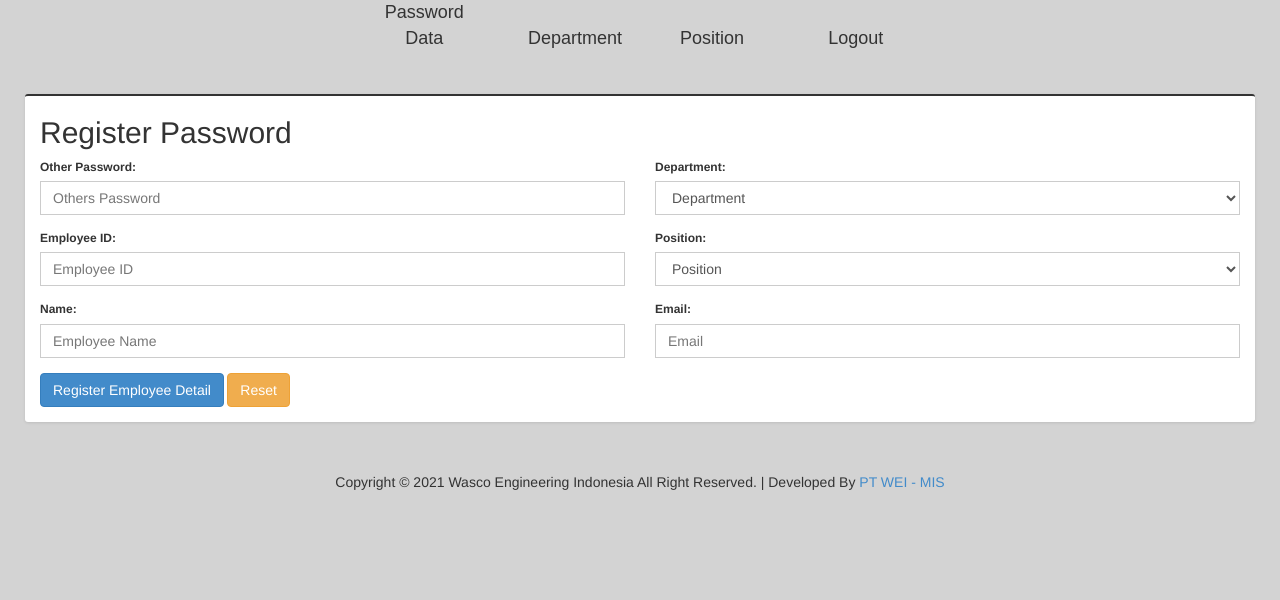
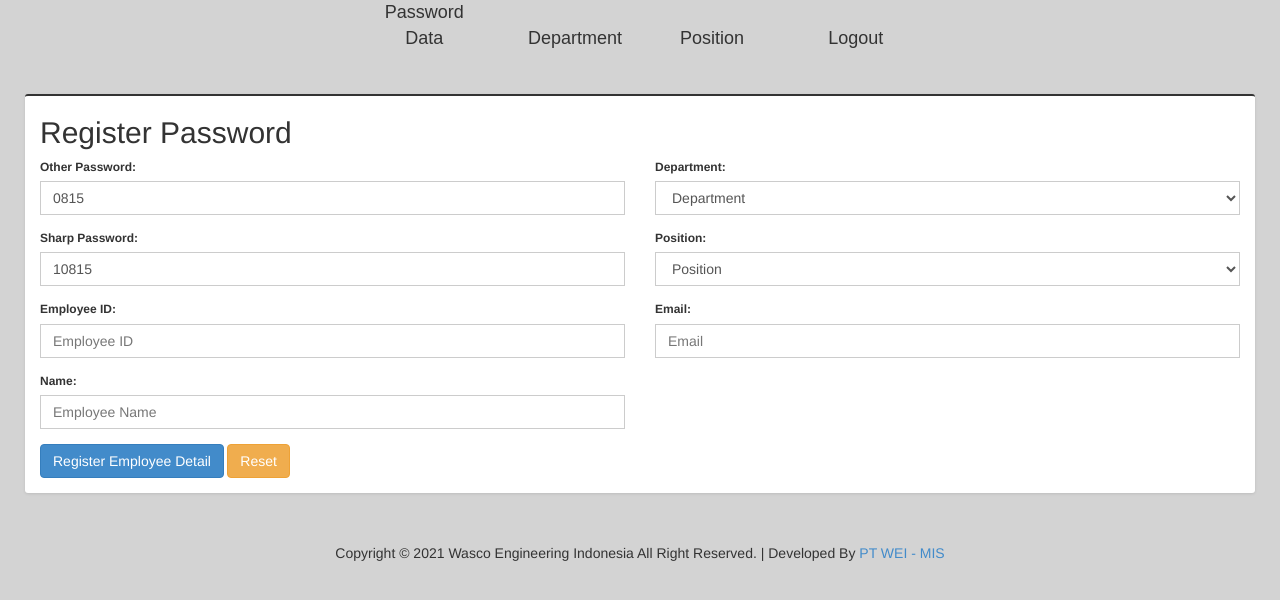
Before and after one commit to rabunjauh/copier, a CodeIgniter app: page /database/c_employee_details/register_password in a window 1280 px wide. Shown: the part 174-774 px from the top of the page. Run offline with CodeIgniter, Linux system fonts and the light colour scheme; a user stored in the database is signed in; data comes from the database, SQL or seed files in the repository.

Commit message:
feat: create print pdf, fix: modify input register with autofill password and sharp password field auto input value as others password + 1 in the beginning field, fix: modify sharp password field auto input value as others password + 1 in the beginning field

```diff
--- a/application/controllers/C_employee_details.php
+++ b/application/controllers/C_employee_details.php
@@ -127,12 +127,14 @@ class C_employee_details extends CI_Controller {
 		if ($this->input->post()) {
 			$this->load->library('form_validation');
 			$this->form_validation->set_rules('txt_others_password', 'Others Password', 'required|is_unique[copier_id.others_password]');
+			$this->form_validation->set_rules('txt_sharp_password', 'Sharp Password', 'required|is_unique[copier_id.sharp_password]');
 			$this->form_validation->set_rules('txt_idemployee', 'Employee ID', 'required|is_unique[copier_id.idemployee]');
 			$this->form_validation->set_rules('txt_employee_name', 'Employee Name', 'required');
 			$this->form_validation->set_rules('txt_employee_email', 'Email', 'required');
 
 			if ($this->form_validation->run()) {
 				$form_info['txt_others_password'] = $this->input->post('txt_others_password', TRUE);
+				$form_info['txt_sharp_password'] = $this->input->post('txt_sharp_password', TRUE);
 				$form_info['txt_idemployee'] = $this->input->post('txt_idemployee', TRUE);
 				$form_info['txt_employee_name'] = $this->input->post('txt_employee_name', TRUE);
 				$form_info['sel_dept'] = $this->input->post('sel_dept', TRUE);
@@ -185,6 +187,7 @@ class C_employee_details extends CI_Controller {
 		if ($this->form_validation->run()) {
 			$id = $this->input->post('copier_id', TRUE);
 			$form_info['txt_other_password'] = $this->input->post('txt_other_password', TRUE);
+			$form_info['txt_sharp_password'] = $this->input->post('txt_sharp_password', TRUE);
 			$form_info['txt_employeeid'] = $this->input->post('txt_employeeid', TRUE);
 			$form_info['txt_employeename'] = $this->input->post('txt_employeename', TRUE);
 			$form_info['sel_dept'] = $this->input->post('sel_dept', TRUE);
@@ -441,4 +444,28 @@ class C_employee_details extends CI_Controller {
 		$writer = new Xlsx($spreedsheet);
 		$writer->save("php://output");
 	}
+
+	public function pdf_register($id) {
+		$employee = $this->m_copier_registration->get_registration_by_id($id);
+		$data['recipient'] = $employee->email . '@wascoenergy.com';
+		$data['idemployee'] = $employee->idemployee;
+		$data['employeename'] = $employee->employeename;
+		$data['deptdesc'] = $employee->deptdesc;
+		$data['positiondesc'] = $employee->positiondesc;
+		$data['others_password'] = $employee->others_password;
+		$data['sharp_password'] = $employee->sharp_password;
+
+		$html = $this->load->view('contents/print_register', $data, TRUE);
+
+		$mpdf = new \Mpdf\Mpdf();
+		$mpdf->WriteHTML($html);
+		$mpdf->Output();
+	}
+
+	public function get_last_others_password() {
+		$last_others_password = $this->m_copier_registration->get_last_others_password();
+
+		// var_dump($last_others_password->others_password);
+		echo $last_others_password->others_password;
+	}
 }
--- a/application/models/M_copier_registration.php
+++ b/application/models/M_copier_registration.php
@@ -214,7 +214,7 @@ class m_copier_registration extends CI_Model {
     public function save_register($input) {
 		$info['idemployee'] = html_escape($input['txt_idemployee']);
 		$info['others_password'] = html_escape($input['txt_others_password']);
-		$info['sharp_password'] = '1' . $info['others_password'];
+		$info['sharp_password'] = html_escape($input['txt_sharp_password']);
 		$info['employeename'] = html_escape($input['txt_employee_name']);
 		$info['iddept'] = $input['sel_dept'];
 		$info['idposition'] = $input['sel_position'];
@@ -230,7 +230,7 @@ class m_copier_registration extends CI_Model {
     public function update_register($input, $id) {
         $info['idemployee'] = html_escape($input['txt_employeeid']);
 		$info['others_password'] = html_escape($input['txt_other_password']);
-		$info['sharp_password'] = '1' . $info['others_password'];
+		$info['sharp_password'] = html_escape($info['others_password']);
 		$info['employeename'] = html_escape($input['txt_employeename']);
 		$info['iddept'] = $input['sel_dept'];
 		$info['idposition'] = $input['sel_position'];
@@ -243,4 +243,11 @@ class m_copier_registration extends CI_Model {
 			return FALSE;
 		}
     }
+
+    public function get_last_others_password() {
+        $this->db->limit(1);
+        $this->db->order_by('id', 'DESC');
+        $this->db->select('others_password');
+        return $this->db->get('copier_id')->row();
+    }
 }
--- a/application/views/forms/register_password.php
+++ b/application/views/forms/register_password.php
@@ -6,19 +6,20 @@
     </div>
 
     <?php
-        // $sharp_password_data = array(
-        //     'type' => 'text',
-        //     'name' => 'txt_sharp_password',
-        //     'id' => 'txt_sharp_password',
-        //     'class' => 'form-control'
-        // );
-
         $other_password_data = array(
             'type' => 'text',
             'name' => 'txt_others_password',
             'id' => 'txt_others_password',
             'class' => 'form-control',
             'placeholder' => 'Others Password'
+        );
+
+        $sharp_password_data = array(
+            'type' => 'text',
+            'name' => 'txt_sharp_password',
+            'id' => 'txt_sharp_password',
+            'class' => 'form-control',
+            'placeholder' => 'Sharp Password'
         );
 
         $idemployee_data = array(
@@ -115,6 +116,13 @@
 
                 <div class="form-group">
             <?php
+                echo form_label('Sharp Password: ', $sharp_password_data['name']);
+                echo form_input($sharp_password_data);
+            ?>
+                </div>
+
+                <div class="form-group">
+            <?php
                 echo form_label('Employee ID: ', $idemployee_data['name']);
                 echo form_input($idemployee_data);
             ?>
@@ -187,6 +195,20 @@
         dependentSelect("iddept="+sel_dept_value, url, sel_position);
     });
 
+    txt_others_password = document.getElementById('txt_others_password');
+    txt_sharp_password = document.getElementById('txt_sharp_password');
+    window.addEventListener('load', function() {
+        getData('get_last_others_password', txt_others_password);
+    });
+
+    txt_others_password.addEventListener('keyup', function() {
+        if (this.value === '') {
+            txt_sharp_password.value = '';
+        } else {
+            txt_sharp_password.value = '1' + this.value;
+        }
+    });
+
     function dependentSelect(input, url, elementTarget) {
         let xhttp = new XMLHttpRequest();
         xhttp.open('POST', url, true);
@@ -199,4 +221,19 @@
         xhttp.setRequestHeader('Content-Type',  'application/x-www-form-urlencoded');
         xhttp.send(input);
     }
+
+    function getData(url, elementTarget) {
+        let xhttp = new XMLHttpRequest();
+        xhttp.open('GET', url, true);
+        xhttp.onreadystatechange = function() {
+            if(this.readyState == 4 && this.status == 200) {
+                intPassword = (parseInt(this.responseText) + 1);
+                strValue = '0' + intPassword.toString();
+                elementTarget.value = strValue;
+                txt_sharp_password.value = '1' + strValue;
+            }
+        }
+        xhttp.setRequestHeader('Content-Type',  'application/x-www-form-urlencoded');
+        xhttp.send();
+    }
 </script>
--- a/composer.json
+++ b/composer.json
@@ -12,8 +12,8 @@
 	},
 	"require": {
 		"php": ">=5.3.7",
-		"mpdf/mpdf": "^7.1",
-		"phpoffice/phpspreadsheet": "^1.19"
+		"phpoffice/phpspreadsheet": "^1.19",
+		"mpdf/mpdf": "^8.0"
 	},
 	"suggest": {
 		"paragonie/random_compat": "Provides better randomness in PHP 5.x"
```
Also changed, not shown: application/views/forms/form_modify_copier_registration.php (+27 -0 lines).
